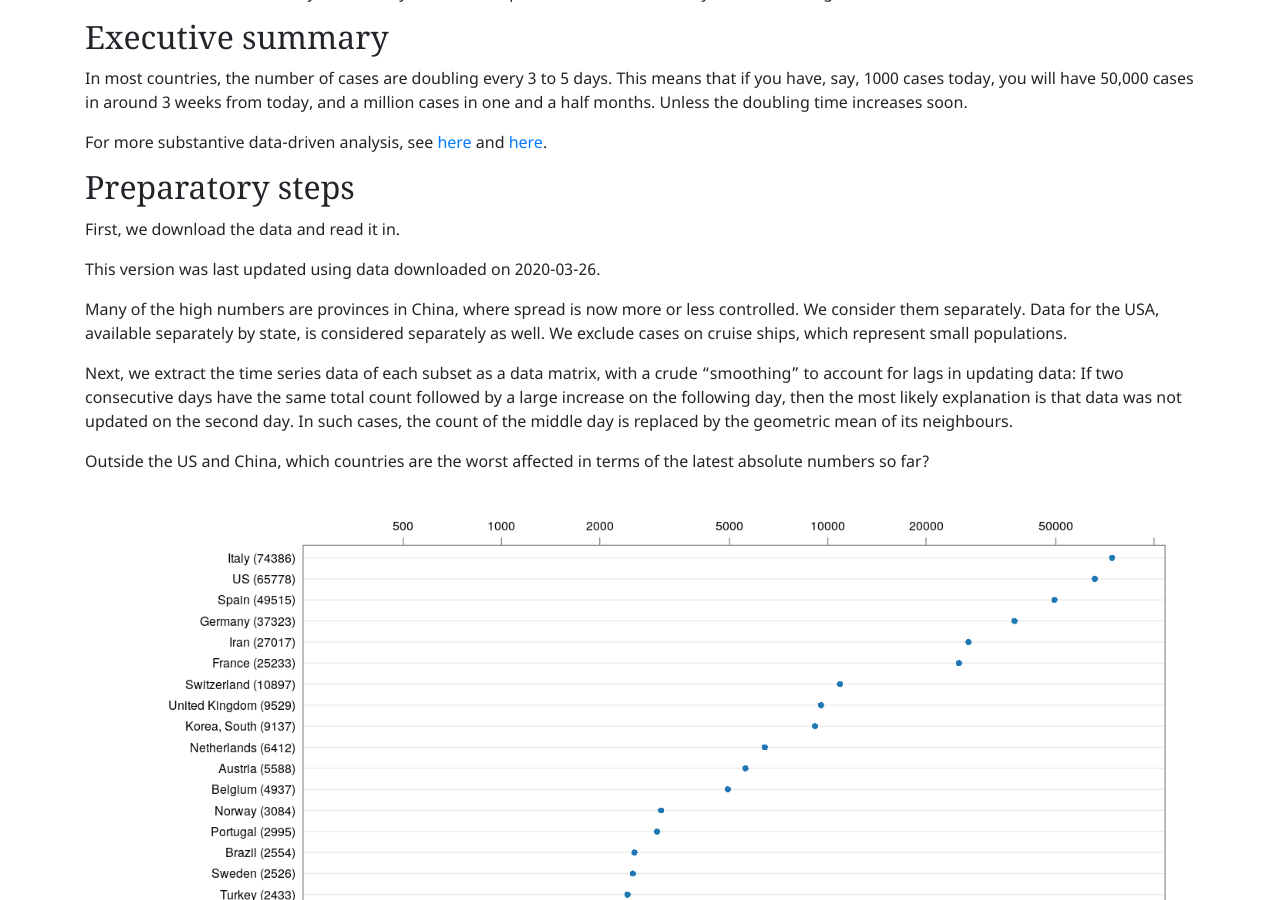
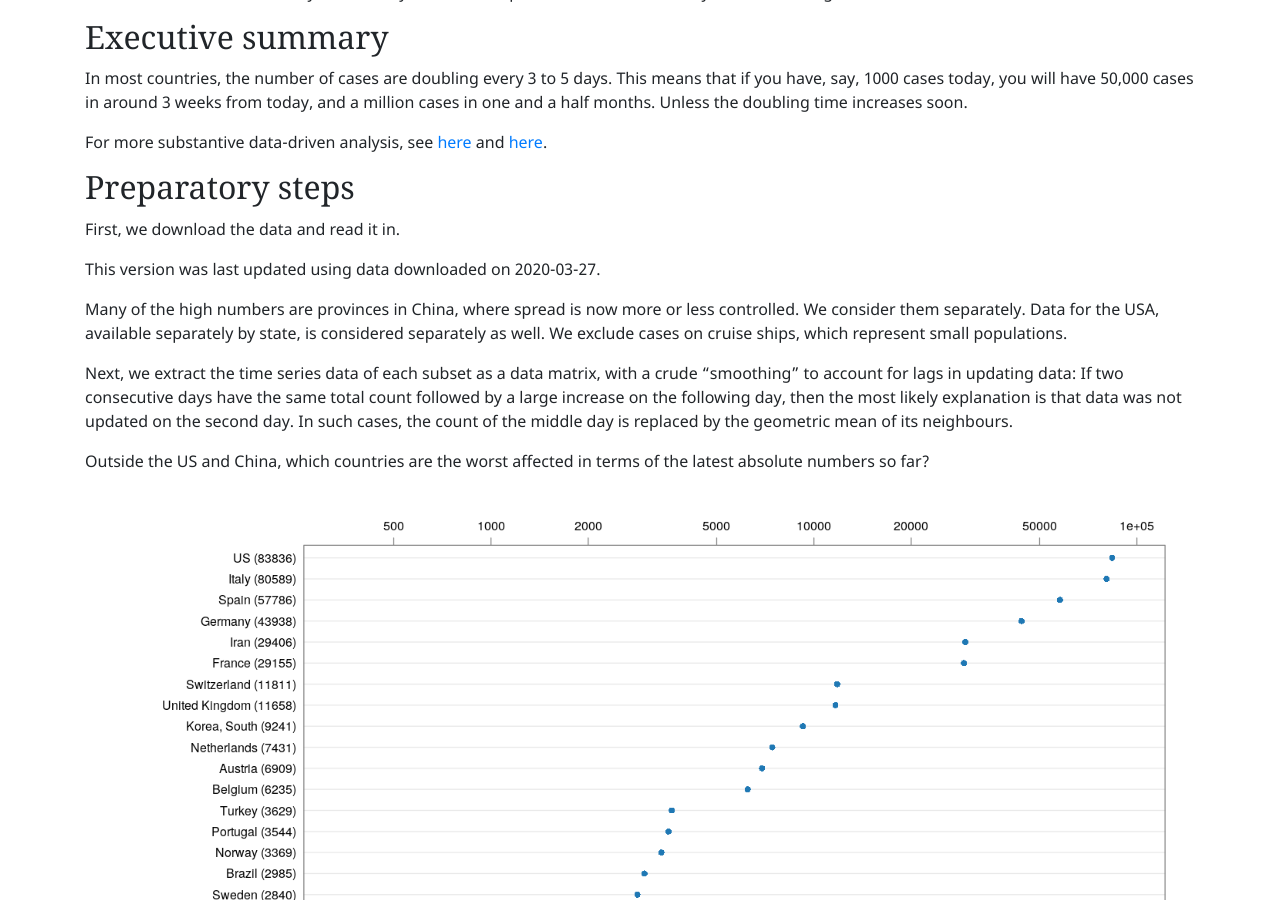
Before and after one commit to deepayan/deepayan.github.io, a Jekyll site: the page built from covid-19/doubling.md, in a window 1280 px wide and 900 px high, scrolled down 452 px. Built offline with Jekyll 4.4.1, drawn with Linux system fonts in a browser that asks for light colours; some web fonts are replaced.

Commit message:
update analysis

````diff
--- a/covid-19/doubling.md
+++ b/covid-19/doubling.md
@@ -67,7 +67,7 @@
 ```
 
 This version was last updated using data downloaded on
-2020-03-26.
+2020-03-27.
 
 
 Many of the high numbers are provinces in China, where spread is now
@@ -302,7 +302,7 @@
        layout = c(0, 24), as.table = TRUE, between = list(x = 0.5, y = 0.5))
 ```
 
-![plot of chunk unnamed-chunk-8](figures/doubling-unnamed-chunk-8-1.png)![plot of chunk unnamed-chunk-8](figures/doubling-unnamed-chunk-8-2.png)
+![plot of chunk unnamed-chunk-8](figures/doubling-unnamed-chunk-8-1.png)![plot of chunk unnamed-chunk-8](figures/doubling-unnamed-chunk-8-2.png)![plot of chunk unnamed-chunk-8](figures/doubling-unnamed-chunk-8-3.png)
 
 
 It is too early to say how things will go for these countries, as the
````
Also changed, not shown: covid-19/figures/doubling-unnamed-chunk-4-1.png, covid-19/figures/doubling-unnamed-chunk-6-1.png, covid-19/figures/doubling-unnamed-chunk-7-1.png, covid-19/figures/doubling-unnamed-chunk-8-1.png, covid-19/figures/doubling-unnamed-chunk-8-2.png, covid-19/figures/doubling-unnamed-chunk-8-3.png (added).
